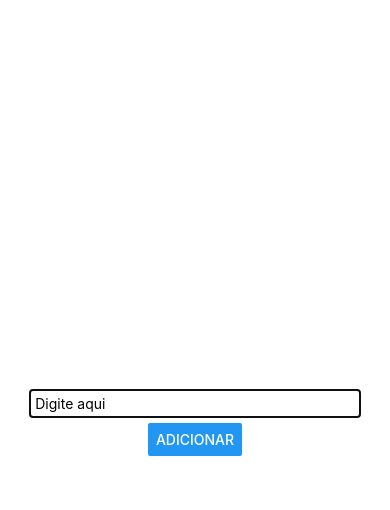
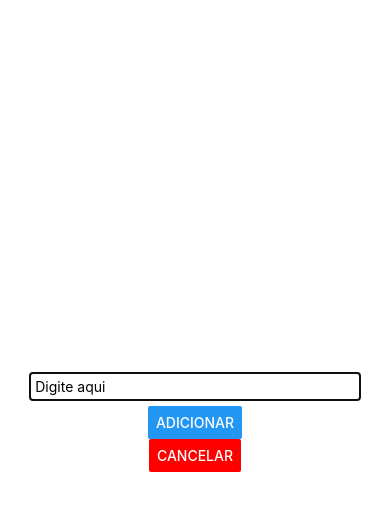
Before and after one commit to marcelohjw/viceLearn, a React Native app: screen / in a window 390 px wide. Both pictures are taken after a click on the button "NOVA TAREFA". Shown: the top 510 px of the page. Built offline with nearby package versions, Linux system fonts and the light colour scheme.

Commit message:
Cancel button implemented and zeroed the input

```diff
--- a/components/ActivityInput.js
+++ b/components/ActivityInput.js
@@ -7,6 +7,11 @@ const ActivityInput = props => {
     const addActvInputHandler = (enteredText) => {
         setEnteredAct(enteredText);
       };
+
+    const addActivityHandler = () => {
+      props.onAddActivity(enteredAct);
+      setEnteredAct('');
+    };
 
     return (
     <Modal visible={props.visible} animationType="slide">
@@ -19,8 +24,12 @@ const ActivityInput = props => {
           />
           <Button
             title="ADICIONAR"
-            onPress={() => props.onAddActivity(enteredAct)}
-          ></Button>
+            onPress={addActivityHandler}
+          />
+          <Button
+            title="CANCELAR"
+            color="red"
+          />
       </View>
     </Modal>
     );
```
